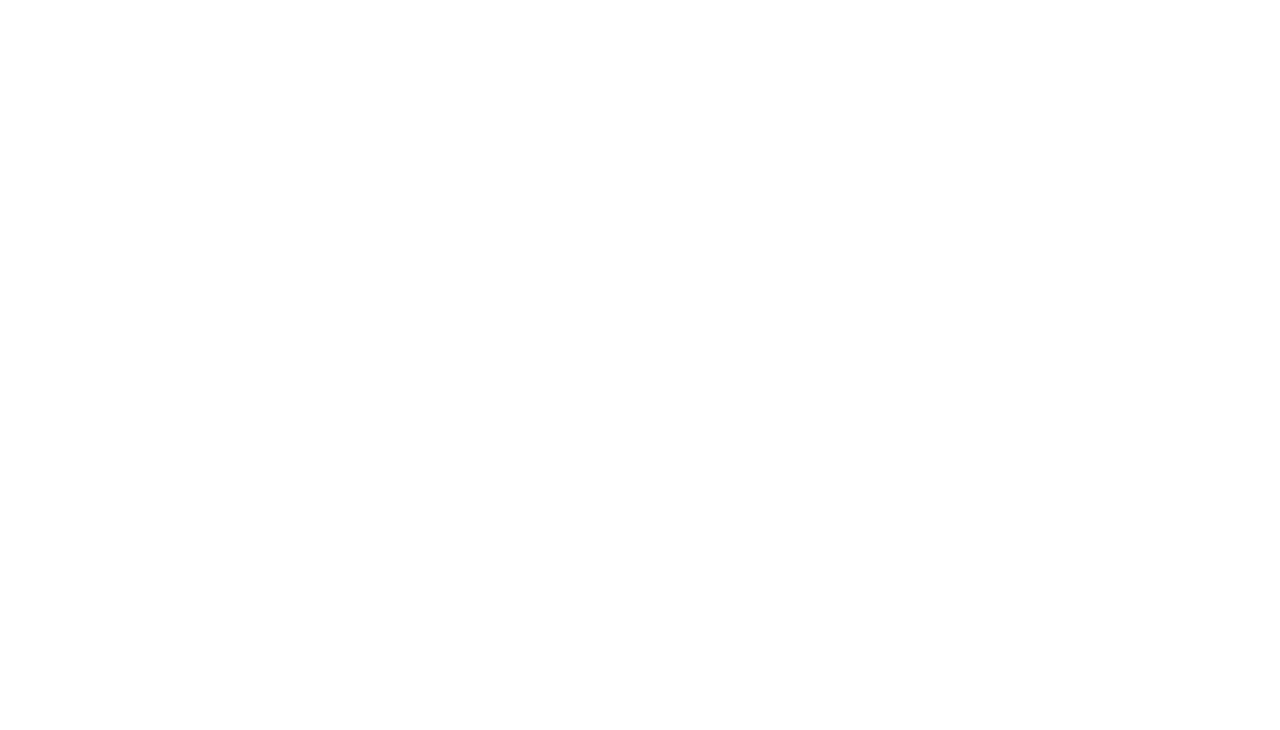
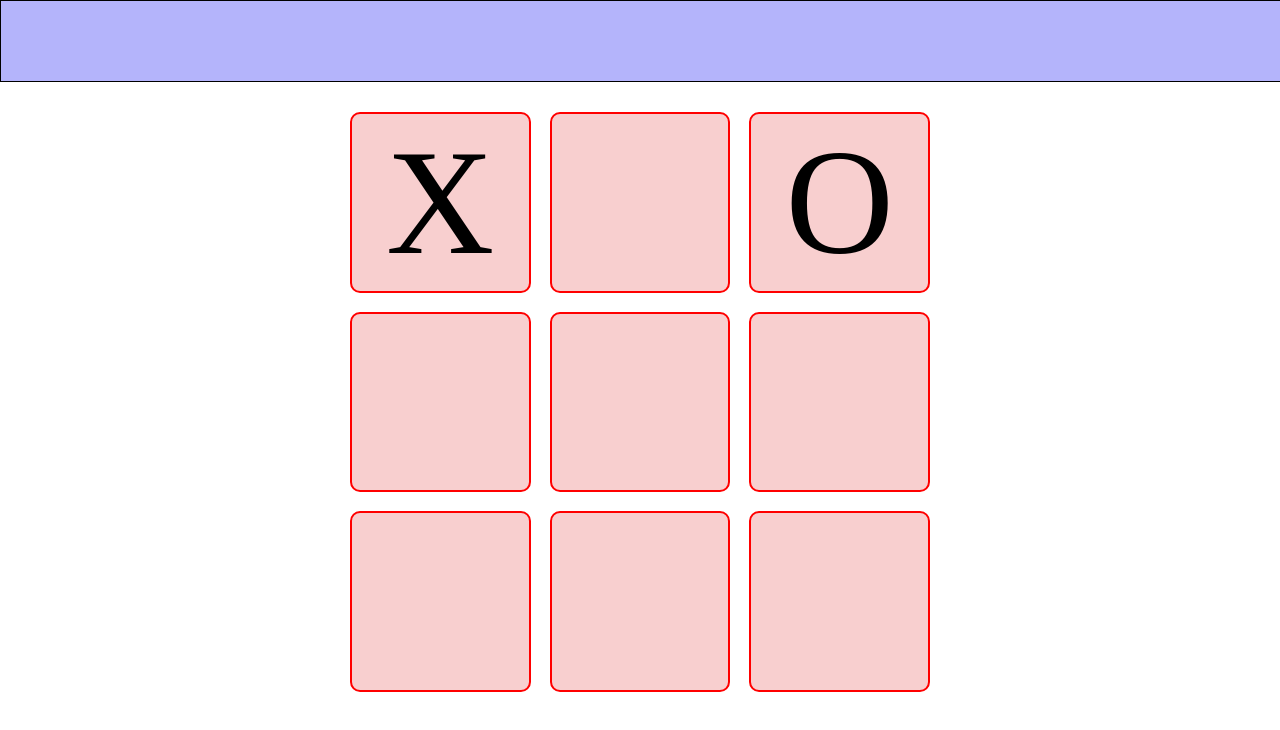
Before and after one commit to jessejputnam/tic-tac-toe, a plain HTML site: page index.html in a window 1280 px wide. Drawn offline with Linux system fonts and the light colour scheme.

Commit message:
Style gameboard; add beginning gameboard logic

```diff
--- a/index.html
+++ b/index.html
@@ -11,5 +11,13 @@
 
     <script src="script.js" defer></script>
   </head>
-  <body></body>
+  <body>
+    <header>
+      <div class="header__container"></div>
+      <!-- end header__container -->
+    </header>
+    <div class="background__area">
+      <div class="gameboard"></div>
+    </div>
+  </body>
 </html>
--- a/script.js
+++ b/script.js
@@ -1,11 +1,67 @@
 "use strict";
 
-const Gameboard = (() => {
-  let board = [];
-})();
+/*
 
-const Player = () => {
-  return {};
+TABLE OF CONTENTS:
+#DOM Variables
+#Gameboard
+#Players
+#Gameplay
+
+*/
+
+/* ################# #DOM Variables ################ */
+const playArea = document.querySelector(".gameboard");
+let playSquare = document.querySelectorAll(".play__square");
+
+/* ################# #Gameboard ################ */
+const Gameboard = () => {
+  let boardValues = ["X", "", "O", "", "", "", "", "", ""];
+
+  const makeBoard = function () {
+    const div = document.createElement("div");
+    div.classList.add("play__square");
+    playArea.appendChild(div);
+  };
+
+  playArea.classList.add("gameboard--specs");
+
+  for (let i = 0; i < 9; i++) {
+    makeBoard();
+    console.log();
+  }
+
+  playSquare = document.querySelectorAll(".play__square");
+
+  for (let i = 0; i < playSquare.length; i++) {
+    playSquare[i].classList.add(`square${i}`);
+    playSquare[i].textContent = boardValues[i];
+  }
+
+  return { boardValues };
 };
 
+/* ################# #Players ################ */
+const Player = (symbol, number) => {
+  let playerSymbol = symbol;
+  let playerName = `Player ${number}`;
+  let playerTurn;
+  playerName === "Player 1" ? (playerTurn = true) : (playerTurn = false);
+  return { playerSymbol, playerName, playerTurn };
+};
+
+/* ################# #Gameplay ################ */
 const GameFlow = (() => {})();
+
+/* ################# #Test Gameplay ################ */
+const newBoard = Gameboard();
+
+const player1 = Player("X", 1);
+const player2 = Player("O", 2);
+
+//update gameboard to match boardValues array
+document.addEventListener("mouseup", () => {
+  for (let i = 0; i < playSquare.length; i++) {
+    playSquare[i].textContent = newBoard.boardValues[i];
+  }
+});
--- a/styles.css
+++ b/styles.css
@@ -0,0 +1,48 @@
+body {
+  margin: 0;
+  padding: 0;
+  box-sizing: border-box;
+  height: 100vh;
+}
+
+.header__container {
+  width: 100%;
+  height: 10vh;
+  border: solid 1px black;
+  background: rgba(121, 121, 248, 0.555);
+}
+
+.background__area {
+  height: 80%;
+  display: flex;
+  justify-content: center;
+  align-items: center;
+}
+
+.gameboard {
+  display: grid;
+  grid-template-columns: repeat(3, 1fr);
+  grid-template-rows: repeat(3, 1fr);
+  column-gap: 1.5vw;
+  row-gap: 1.5vw;
+}
+
+.gameboard--specs {
+  height: clamp(250px, 80vw, 580px);
+  width: clamp(250px, 80vw, 580px);
+}
+
+.play__square {
+  border: solid 2px red;
+  border-radius: 10px;
+  background-color: rgba(238, 131, 131, 0.39);
+  cursor: pointer;
+  display: flex;
+  justify-content: center;
+  align-items: center;
+  font-size: clamp(35px, 20vw, 150px);
+}
+
+.play__square:hover {
+  filter: brightness(80%);
+}
```
